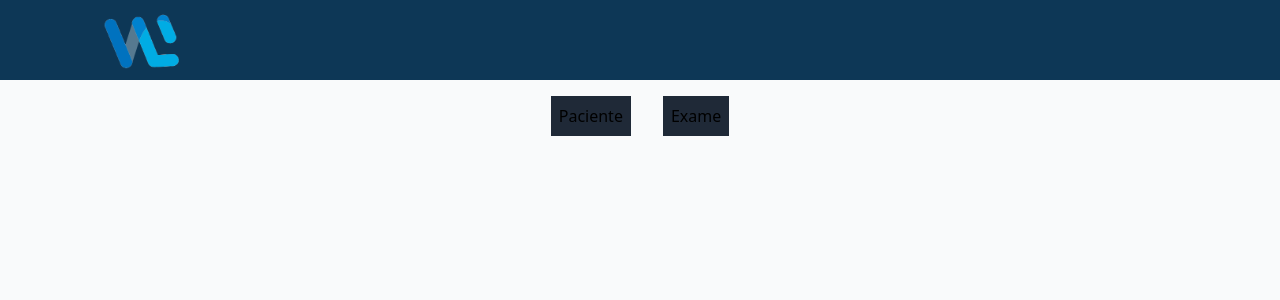
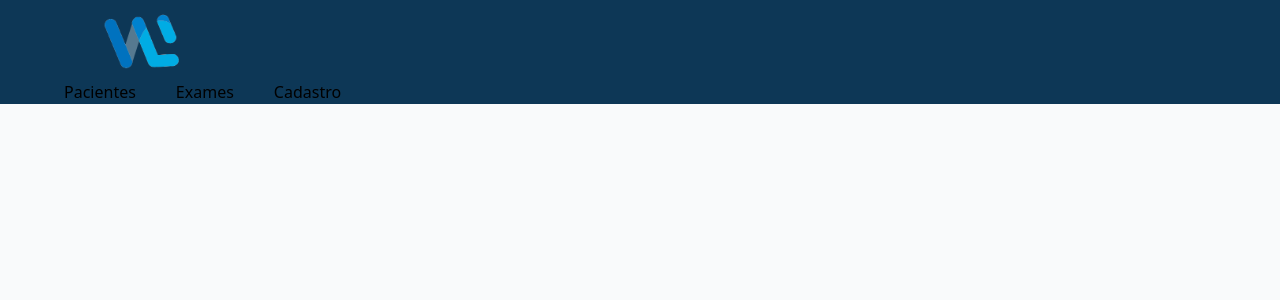
Before and after one commit to Oliveira-Renato/worklab-desafio, a React (Vite) app in the folder worklab-frontend/: page / in a window 1280 px wide. Shown: the top 300 px of the page. Built offline with nearby package versions, Linux system fonts and the light colour scheme.

Commit message:
new feature: navbar rotas

```diff
--- a/worklab-frontend/src/App.jsx
+++ b/worklab-frontend/src/App.jsx
@@ -1,13 +1,14 @@
-import { Link } from "react-router-dom";
+import { Link, NavLink } from "react-router-dom";
 import MenuCadastro from "./pages/MenuCadastro.jsx";
 
 import worklabLog from "./assets/logo-worklab.png";
 import { styles } from "./utils/styles.js";
+import { navLinks } from "./constants/index.js";
 
 function App() {
   return (
     <div className="w-full h-full">
-      <nav className={`${styles.paddingX} bg-primary`}>
+      <nav className={`${styles.paddingX} bg-primary w-full flex items-center fixed top-0 z-20`}>
         <div>
           <Link
             to={'/'}
@@ -18,8 +19,20 @@ function App() {
               alt="Worklab Logo"
               className="w-40 h-20 object-contain"
             />
+          </Link>
 
-          </Link>
+          <ul className="list-none hidden sm:flex flex-row gap-10">
+            {navLinks.map((link) => (
+              <li key={link.id}>
+                <NavLink
+                  to={link.rota}
+                >
+                  {link.title}
+                </NavLink>
+              </li>
+            ))}
+          </ul>
+
         </div>
       </nav>
 
--- a/worklab-frontend/src/constants/index.js
+++ b/worklab-frontend/src/constants/index.js
@@ -1,6 +1,17 @@
 export const navLinks = [
     {
-        id: "cadastrar",
-        title: "Tela de Cadstro",
+        id: "pacientes",
+        title: "Pacientes",
+        rota: "/pacientes",
+    },
+    {
+        id: "exames",
+        title: "Exames",
+        rota: "/exames",
+    },
+    {
+        id: "cadastro",
+        title: "Cadastro",
+        rota: "/cadastro",
     },
 ];
```
